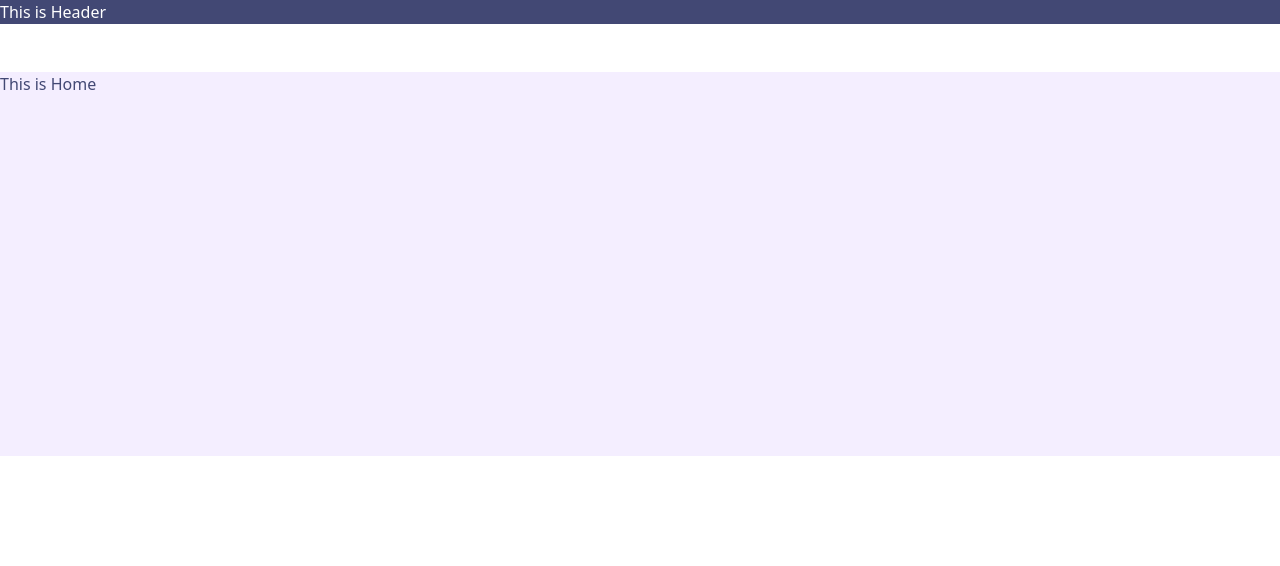
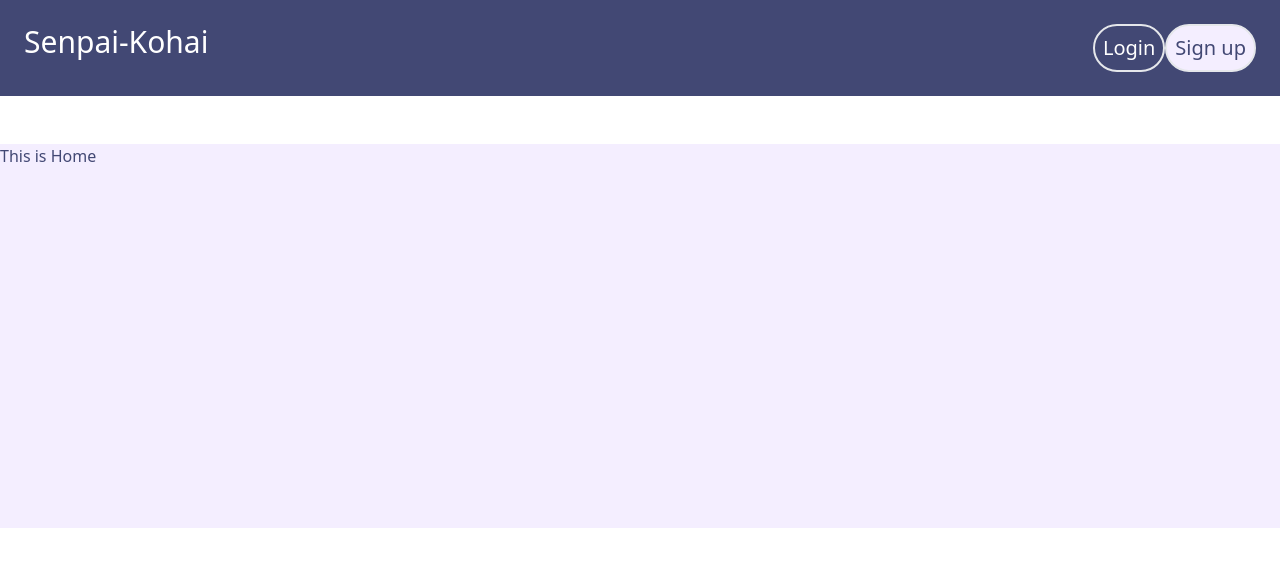
Before and after one commit to shiv-chan/senpai-kohai, a React (Create React App) app in the folder client/: page / in a window 1280 px wide. Shown: the top 566 px of the page. Built offline with nearby package versions, Linux system fonts and the light colour scheme.

Commit message:
made new branch and wrote some codes

```diff
--- a/client/src/common/components/Header.tsx
+++ b/client/src/common/components/Header.tsx
@@ -1,8 +1,22 @@
 import React from 'react';
+import { Link } from 'react-router-dom';
 
 const Header = () => {
 	// test tailwind
-	return <div className="bg-header_color text-white">This is Header</div>;
+	return <div className="bg-header_color text-white flex justify-between items=center p-6" >
+				<div className="flex-grow text-3xl">
+					<Link to="/">
+						Senpai-Kohai
+					</Link>
+				</div>
+				<div className="text-xl p-2 box-border border-2 rounded-full">
+					<Link to="/">Login</Link>
+				</div>
+				<div className="bg-primary_bg_color text-header_color text-xl p-2 box-border border-2 rounded-full">
+					<Link to="/">Sign up</Link>
+				</div>
+
+	</div>;
 
 };
 
```
